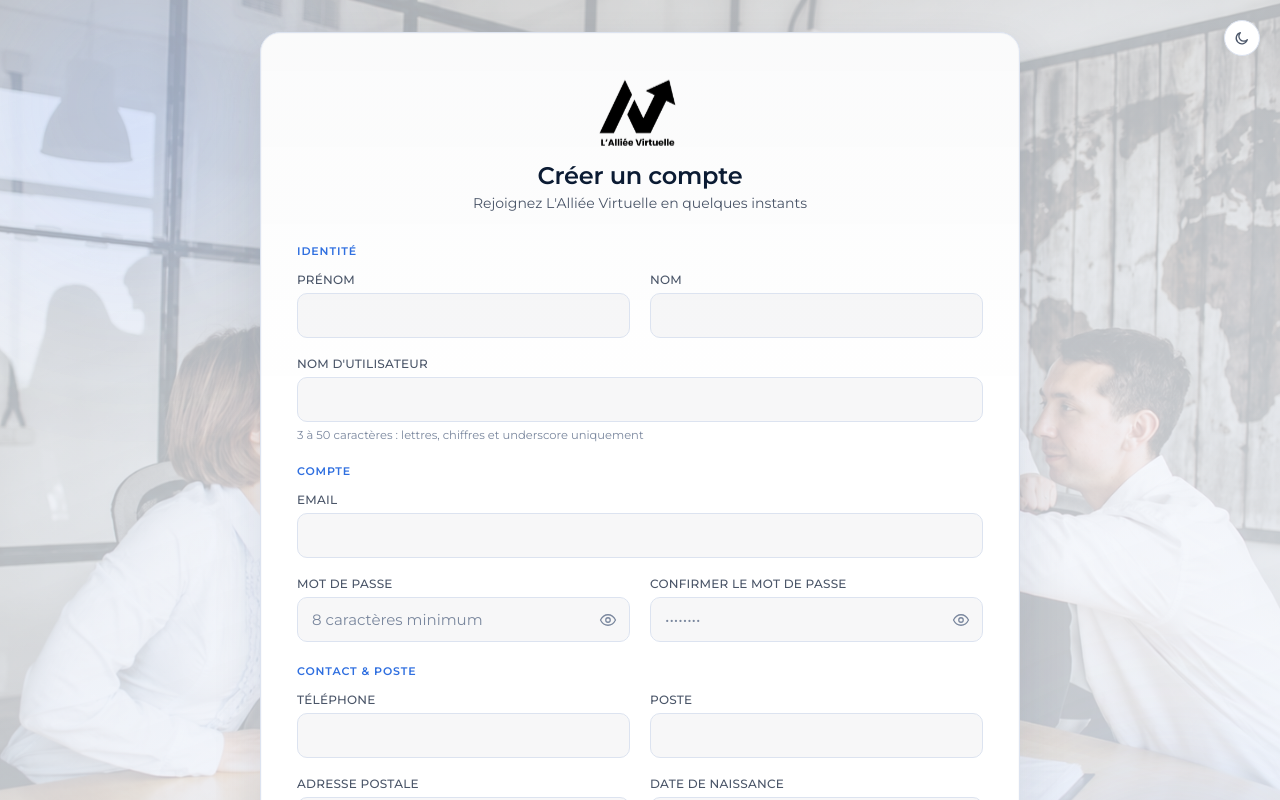
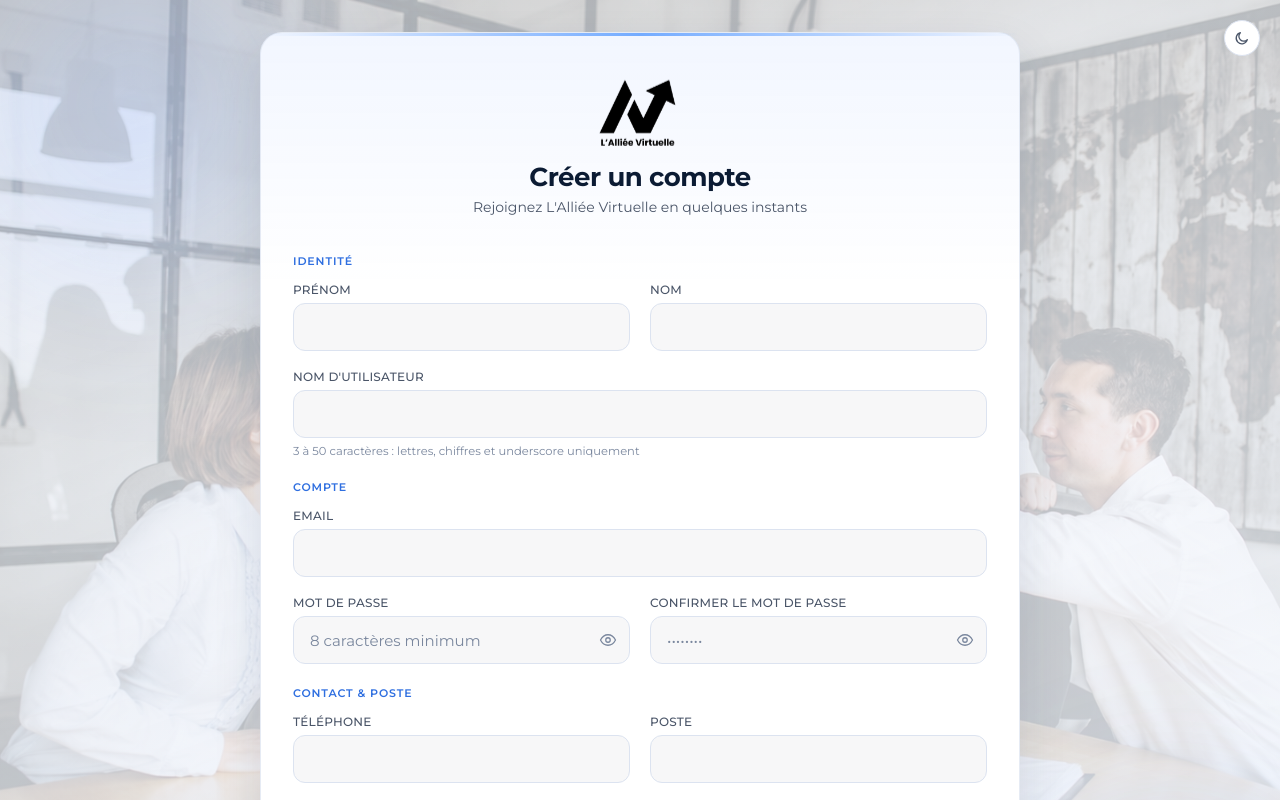
Before and after one commit to MarcoRazafy/app-alliee-virtuelle, a React (Vite) app in the folder frontend/: page /register in a window 1280 px wide. Shown: the top 800 px of the page. Built offline with nearby package versions, Linux system fonts and the light colour scheme; no server answers.

Commit message:
feat : improve design

```diff
--- a/frontend/src/styles/admin.css
+++ b/frontend/src/styles/admin.css
@@ -149,12 +149,22 @@
   display: flex;
   align-items: center;
   gap: 16px;
-  padding: 20px 22px;
-  border-radius: 18px;
+  padding: var(--space-5) var(--space-6);
+  border-radius: var(--radius-lg);
   background: linear-gradient(180deg, var(--glass-overlay), transparent 45%), var(--color-bg-secondary);
-  border: 1px solid var(--color-border);
-  box-shadow: var(--card-shadow);
+  border: 1px solid color-mix(in srgb, var(--color-border) 78%, transparent);
+  box-shadow: var(--shadow-sm);
   overflow: hidden;
+  transition: transform var(--transition-fast), box-shadow var(--transition-fast);
+}
+
+.admin-kpi-card:hover {
+  transform: translateY(-2px);
+  box-shadow: var(--shadow-md);
+}
+
+@media (prefers-reduced-motion: reduce) {
+  .admin-kpi-card:hover { transform: none; }
 }
 
 /* Couleur d'icône réservée au sémantique : actifs = vert, retard = rouge.
@@ -876,15 +886,23 @@
   color: var(--color-text-primary);
   background: var(--input-bg);
   border: 1px solid var(--color-border);
-  border-radius: 10px;
-  padding: 11px 13px;
-  transition: border-color 0.15s ease, box-shadow 0.15s ease;
+  border-radius: var(--radius-md);
+  min-height: 44px;
+  padding: 0 var(--space-4);
+  transition: border-color var(--transition-fast), box-shadow var(--transition-fast), background var(--transition-fast);
+}
+
+.form-input:hover:not(:focus),
+.form-select:hover:not(:focus),
+.form-textarea:hover:not(:focus) {
+  border-color: color-mix(in srgb, var(--color-accent-light) 45%, var(--color-border));
 }
 
 .form-textarea {
   resize: vertical;
   min-height: 92px;
   line-height: 1.5;
+  padding: var(--space-3) var(--space-4);
 }
 
 .form-input::placeholder,
@@ -897,7 +915,7 @@
 .form-textarea:focus {
   outline: none;
   border-color: var(--color-accent-light);
-  box-shadow: 0 0 0 3px var(--glow-accent);
+  box-shadow: var(--ring-accent);
 }
 
 .form-select:disabled {
--- a/frontend/src/styles/app.css
+++ b/frontend/src/styles/app.css
@@ -446,21 +446,32 @@
   color: var(--color-on-accent);
   background: linear-gradient(135deg, var(--color-accent), var(--color-accent-light));
   border: none;
-  border-radius: 10px;
-  padding: 13px 24px;
+  border-radius: var(--radius-md);
+  min-height: 44px;
+  padding: 0 var(--space-6);
   cursor: pointer;
   display: inline-flex;
   align-items: center;
   justify-content: center;
   gap: 10px;
   text-decoration: none;
-  transition: transform 0.15s ease, box-shadow 0.15s ease, filter 0.15s ease;
-  box-shadow: 0 8px 24px rgba(37, 107, 255, 0.3);
+  transition: transform var(--transition-fast), box-shadow var(--transition-fast), filter var(--transition-fast);
+  box-shadow: 0 8px 22px color-mix(in srgb, var(--color-accent) 30%, transparent);
 }
 
 .btn-primary:hover:not(:disabled) {
-  filter: brightness(1.08);
+  filter: brightness(1.06);
   transform: translateY(-1px);
+  box-shadow: 0 12px 26px color-mix(in srgb, var(--color-accent) 40%, transparent);
+}
+
+.btn-primary:active:not(:disabled) {
+  transform: translateY(0) scale(0.99);
+}
+
+.btn-primary:focus-visible {
+  outline: none;
+  box-shadow: 0 8px 22px color-mix(in srgb, var(--color-accent) 30%, transparent), 0 0 0 3px var(--glow-accent);
 }
 
 .btn-primary:disabled {
@@ -692,9 +703,10 @@
 
 .side-card {
   background: linear-gradient(180deg, var(--glass-overlay), transparent 40%), var(--color-bg-secondary);
-  border: 1px solid var(--color-border);
-  border-radius: 16px;
-  padding: 18px 20px;
+  border: 1px solid color-mix(in srgb, var(--color-border) 78%, transparent);
+  border-radius: var(--radius-lg);
+  padding: var(--space-5) var(--space-6);
+  box-shadow: var(--shadow-sm);
 }
 
 .side-card-header {
@@ -791,18 +803,21 @@
   color: #fff;
   background: var(--color-error);
   border: none;
-  border-radius: 10px;
-  padding: 11px 18px;
+  border-radius: var(--radius-md);
+  min-height: 42px;
+  padding: 0 var(--space-5);
   cursor: pointer;
   display: inline-flex;
   align-items: center;
   gap: 8px;
-  transition: filter 0.15s ease;
+  transition: filter var(--transition-fast), transform var(--transition-fast), box-shadow var(--transition-fast);
 }
 
 .btn-danger:hover {
-  filter: brightness(1.1);
-}
+  filter: brightness(1.08);
+  box-shadow: 0 8px 20px color-mix(in srgb, var(--color-error) 32%, transparent);
+}
+.btn-danger:active { transform: scale(0.99); }
 
 .btn-outline {
   font-family: var(--font-family);
@@ -811,20 +826,23 @@
   color: var(--color-text-primary);
   background: transparent;
   border: 1px solid var(--color-border);
-  border-radius: 10px;
-  padding: 11px 18px;
+  border-radius: var(--radius-md);
+  min-height: 42px;
+  padding: 0 var(--space-5);
   cursor: pointer;
   display: inline-flex;
   align-items: center;
   gap: 8px;
   text-decoration: none;
-  transition: border-color 0.15s ease;
+  transition: border-color var(--transition-fast), color var(--transition-fast), background var(--transition-fast);
 }
 
 .btn-outline:hover {
   border-color: var(--color-accent-light);
   color: var(--color-accent-lighter);
-}
+  background: color-mix(in srgb, var(--color-accent) 7%, transparent);
+}
+.btn-outline:active { transform: scale(0.99); }
 
 .chrono-ring-wrap {
   position: relative;
@@ -963,17 +981,25 @@
   text-transform: uppercase;
   letter-spacing: 0.04em;
   color: var(--color-text-muted);
-  padding: 0 10px 10px;
+  padding: 0 12px 12px;
   border-bottom: 1px solid var(--color-border);
   white-space: nowrap;
 }
 
 .task-table td {
-  padding: 12px 10px;
-  border-bottom: 1px solid var(--color-border);
+  padding: 13px 12px;
+  border-bottom: 1px solid color-mix(in srgb, var(--color-border) 60%, transparent);
   font-size: 13.5px;
   vertical-align: middle;
   white-space: nowrap;
+}
+
+/* Lignes cliquables/scannables : surlignage doux au survol (moderne). */
+.task-table tbody tr {
+  transition: background var(--transition-fast);
+}
+.task-table tbody tr:hover {
+  background: color-mix(in srgb, var(--color-accent) 5%, transparent);
 }
 
 .task-table tr:last-child td {
@@ -1183,10 +1209,11 @@
   align-items: center;
   justify-content: space-between;
   gap: 20px;
-  padding: 28px 32px;
-  border-radius: 20px;
+  padding: var(--space-8) var(--space-8);
+  border-radius: var(--radius-xl);
   background: linear-gradient(135deg, var(--color-bg-secondary), var(--color-bg-primary-alt));
-  border: 1px solid var(--color-border);
+  border: 1px solid color-mix(in srgb, var(--color-border) 78%, transparent);
+  box-shadow: var(--shadow-md);
   overflow: hidden;
 }
 
--- a/frontend/src/styles/auth.css
+++ b/frontend/src/styles/auth.css
@@ -168,14 +168,28 @@
   position: relative;
   z-index: 1;
   width: 100%;
-  max-width: 420px;
-  background: linear-gradient(180deg, var(--glass-overlay), transparent 40%), var(--color-bg-secondary);
-  border: 1px solid var(--color-border);
-  border-radius: 20px;
-  padding: 40px 36px;
-  box-shadow: var(--card-shadow);
+  max-width: 424px;
+  /* Surface + fin liseré lumineux en haut (profondeur douce, moderne). */
+  background:
+    linear-gradient(180deg, color-mix(in srgb, var(--color-accent) 6%, transparent), transparent 26%),
+    var(--color-bg-secondary);
+  border: 1px solid color-mix(in srgb, var(--color-border) 70%, transparent);
+  border-radius: var(--radius-xl);
+  padding: var(--space-10) var(--space-8) var(--space-8);
+  box-shadow: var(--shadow-lg);
   backdrop-filter: blur(18px);
-  animation: auth-card-in 0.55s cubic-bezier(0.16, 1, 0.3, 1) both;
+  animation: auth-card-in 0.55s var(--ease-out) both;
+}
+
+/* Fin trait dégradé en haut de carte (accent) — signature visuelle discrète. */
+.auth-card::before {
+  content: '';
+  position: absolute;
+  inset: 0 0 auto 0;
+  height: 3px;
+  border-radius: var(--radius-xl) var(--radius-xl) 0 0;
+  background: linear-gradient(90deg, transparent, var(--color-accent-light), transparent);
+  opacity: 0.7;
 }
 
 .auth-card--wide {
@@ -232,11 +246,11 @@
 }
 
 .auth-title {
-  font-size: 24px;
-  font-weight: 600;
+  font-size: 26px;
+  font-weight: 700;
   text-align: center;
-  margin: 4px 0 4px;
-  letter-spacing: -0.01em;
+  margin: var(--space-2) 0 var(--space-1);
+  letter-spacing: -0.02em;
 }
 
 .auth-subtitle {
@@ -244,7 +258,8 @@
   font-weight: 400;
   color: var(--color-text-secondary);
   text-align: center;
-  margin: 0 0 28px;
+  margin: 0 0 var(--space-8);
+  line-height: 1.5;
 }
 
 .auth-form {
@@ -290,10 +305,11 @@
   color: var(--color-text-primary);
   background: var(--input-bg);
   border: 1px solid var(--color-border);
-  border-radius: 10px;
-  padding: 12px 14px;
+  border-radius: var(--radius-md);
+  min-height: 48px;
+  padding: 0 var(--space-4);
   outline: none;
-  transition: border-color 0.18s ease, box-shadow 0.18s ease, background 0.18s ease;
+  transition: border-color var(--transition-fast), box-shadow var(--transition-fast), background var(--transition-fast);
 }
 
 .auth-field input::placeholder {
@@ -337,8 +353,8 @@
 
 .auth-field input:focus {
   border-color: var(--color-accent-light);
-  background: rgba(61, 139, 255, 0.06);
-  box-shadow: 0 0 0 3px var(--glow-accent);
+  background: color-mix(in srgb, var(--color-accent) 6%, var(--input-bg));
+  box-shadow: var(--ring-accent);
 }
 
 .auth-section-label {
@@ -355,32 +371,40 @@
   font-family: var(--font-family);
   font-size: 15px;
   font-weight: 600;
+  letter-spacing: 0.01em;
   color: var(--color-on-accent);
   background: linear-gradient(135deg, var(--color-accent), var(--color-accent-light));
   border: none;
-  border-radius: 10px;
-  padding: 13px 20px;
+  border-radius: var(--radius-md);
+  min-height: 48px;
+  margin-top: var(--space-1);
+  padding: 0 var(--space-5);
   cursor: pointer;
   display: flex;
   align-items: center;
   justify-content: center;
   gap: 10px;
-  transition: transform 0.15s ease, box-shadow 0.15s ease, filter 0.15s ease;
-  box-shadow: 0 8px 24px rgba(37, 107, 255, 0.35);
+  transition: transform var(--transition-fast), box-shadow var(--transition-fast), filter var(--transition-fast);
+  box-shadow: 0 8px 22px color-mix(in srgb, var(--color-accent) 34%, transparent);
 }
 
 .auth-button:hover:not(:disabled) {
-  filter: brightness(1.08);
+  filter: brightness(1.06);
   transform: translateY(-1px);
-  box-shadow: 0 10px 28px rgba(37, 107, 255, 0.45);
+  box-shadow: 0 12px 28px color-mix(in srgb, var(--color-accent) 42%, transparent);
 }
 
 .auth-button:active:not(:disabled) {
-  transform: translateY(0);
+  transform: translateY(0) scale(0.99);
+}
+
+.auth-button:focus-visible {
+  outline: none;
+  box-shadow: 0 8px 22px color-mix(in srgb, var(--color-accent) 34%, transparent), 0 0 0 3px var(--glow-accent);
 }
 
 .auth-button:disabled {
-  opacity: 0.7;
+  opacity: 0.65;
   cursor: not-allowed;
 }
 
--- a/frontend/src/styles/profile-page.css
+++ b/frontend/src/styles/profile-page.css
@@ -420,16 +420,21 @@
 .profile-security-summary input,
 .profile-password-form input {
   width: 100%;
-  min-height: 42px;
-  padding: 0 12px;
+  min-height: 44px;
+  padding: 0 var(--space-4);
   border: 1px solid var(--profile-border);
-  border-radius: 10px;
+  border-radius: var(--radius-md);
   outline: none;
   color: var(--profile-text);
   background: var(--profile-surface-soft);
   font: inherit;
   font-size: 0.75rem;
-  transition: border-color 160ms ease, box-shadow 160ms ease;
+  transition: border-color var(--transition-fast), box-shadow var(--transition-fast), background var(--transition-fast);
+}
+
+.profile-form input:hover:not(:focus):not(:disabled),
+.profile-form textarea:hover:not(:focus) {
+  border-color: color-mix(in srgb, var(--profile-blue) 45%, var(--profile-border));
 }
 
 .profile-form textarea {
--- a/frontend/src/styles/tokens.css
+++ b/frontend/src/styles/tokens.css
@@ -31,6 +31,10 @@
 
   --input-bg: rgba(255, 255, 255, 0.03);
   --card-shadow: 0 24px 60px rgba(0, 0, 0, 0.45), 0 0 0 1px rgba(255, 255, 255, 0.02) inset;
+  /* Échelle d'élévation douce et étagée (moderne) — variante sombre. */
+  --shadow-sm: 0 1px 2px rgba(0, 0, 0, 0.3), 0 2px 8px rgba(0, 0, 0, 0.22);
+  --shadow-md: 0 8px 24px rgba(0, 0, 0, 0.34);
+  --shadow-lg: 0 24px 56px rgba(0, 0, 0, 0.46);
   --banner-error-text: #ffb4b4;
   --banner-success-text: #8fe8ac;
   --logo-filter: none;
@@ -64,6 +68,10 @@
 
   --input-bg: rgba(11, 27, 51, 0.03);
   --card-shadow: 0 24px 50px rgba(23, 43, 77, 0.12), 0 0 0 1px rgba(11, 27, 51, 0.02) inset;
+  /* Échelle d'élévation douce et étagée (moderne) — variante claire. */
+  --shadow-sm: 0 1px 2px rgba(23, 43, 77, 0.06), 0 2px 8px rgba(23, 43, 77, 0.05);
+  --shadow-md: 0 8px 24px rgba(23, 43, 77, 0.09);
+  --shadow-lg: 0 22px 48px rgba(23, 43, 77, 0.13);
   --banner-error-text: #b91c1c;
   --banner-success-text: #15803d;
   /* Le logo est peint en blanc cassé dans le fichier source : sur fond clair,
@@ -84,6 +92,27 @@
   --sidebar-text: #b8c4d9;
   --sidebar-text-hover: #f7faff;
   --sidebar-overlay: rgba(255, 255, 255, 0.04);
+
+  /* --- Tokens modernes (refonte visuelle progressive) : rythme, rayons, transitions --- */
+  --space-1: 4px;
+  --space-2: 8px;
+  --space-3: 12px;
+  --space-4: 16px;
+  --space-5: 20px;
+  --space-6: 24px;
+  --space-8: 32px;
+  --space-10: 40px;
+  --space-12: 48px;
+  --radius-sm: 8px;
+  --radius-md: 12px;
+  --radius-lg: 16px;
+  --radius-xl: 22px;
+  --radius-full: 999px;
+  --ease-out: cubic-bezier(0.16, 1, 0.3, 1);
+  --transition-fast: 150ms var(--ease-out);
+  --transition-base: 220ms var(--ease-out);
+  /* Anneau de focus accessible (utilise --glow-accent, donc s'adapte au thème). */
+  --ring-accent: 0 0 0 3px var(--glow-accent);
 }
 
 /* Reset minimal : sans lui, la marge par défaut du navigateur sur <body> provoque
```
